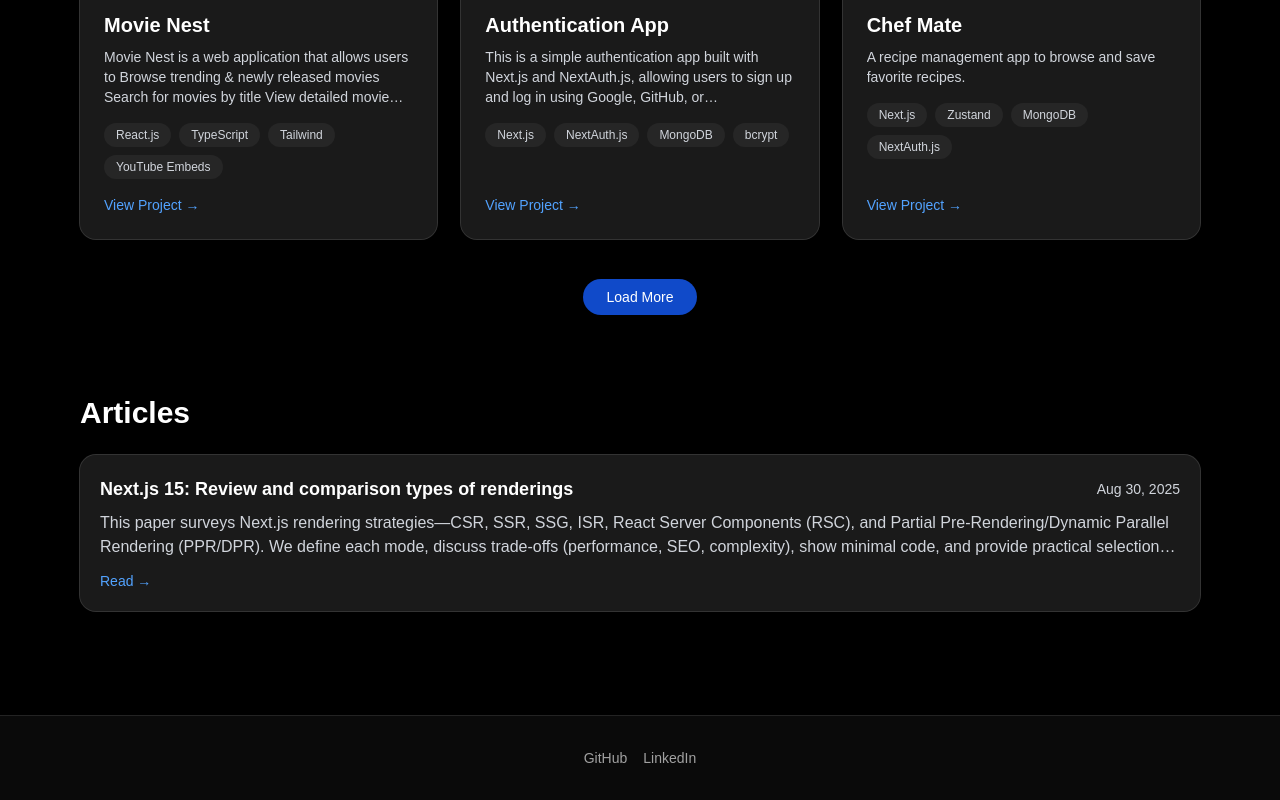
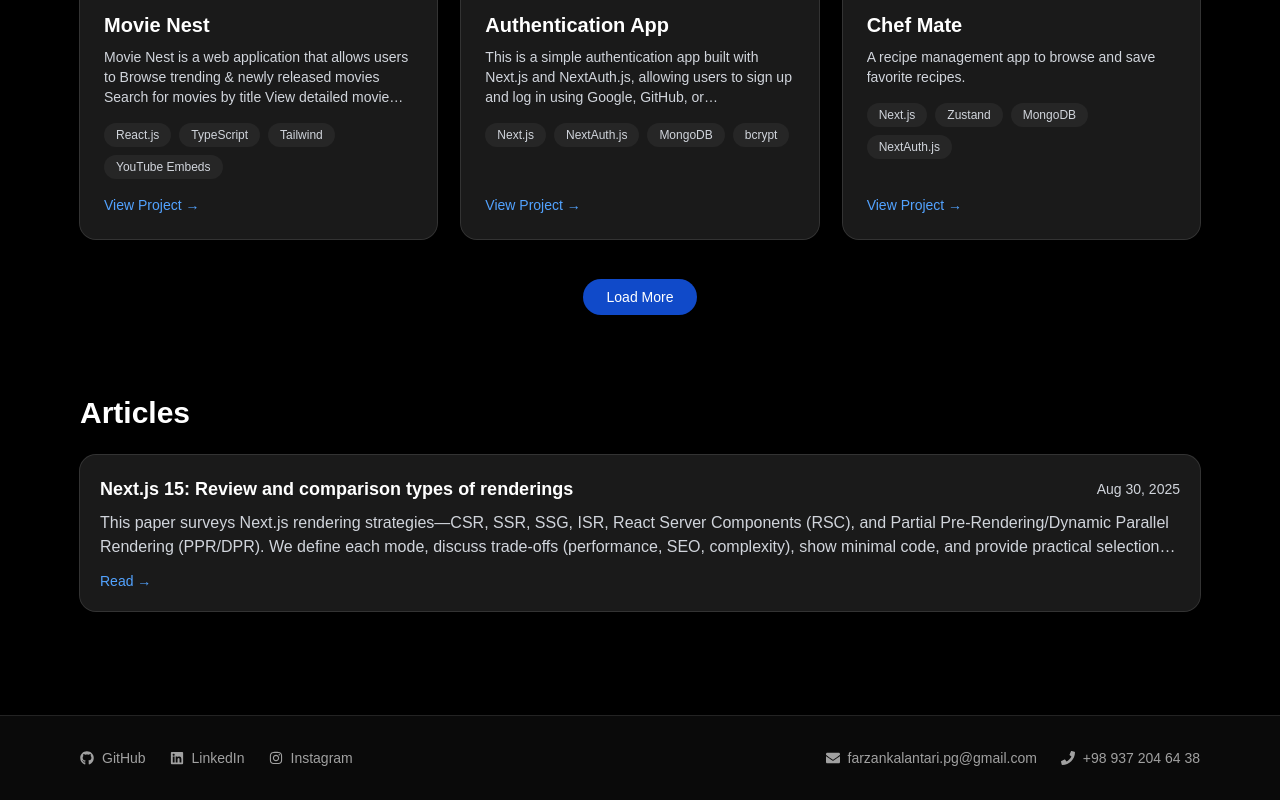
Before and after one commit to farzankln/farzan-portfolio, a Next.js app: page / in a window 1280 px wide. Shown: the part 2022-2822 px from the top of the page. Built offline with nearby package versions, Linux system fonts and the light colour scheme.

Commit message:
Refactor (components) : add new section in footer

```diff
--- a/src/components/Footer.tsx
+++ b/src/components/Footer.tsx
@@ -1,23 +1,54 @@
+import {
+  FaGithub,
+  FaLinkedin,
+  FaInstagram,
+  FaEnvelope,
+  FaPhone,
+} from "react-icons/fa";
+
 export default function Footer() {
   return (
     <footer className="mt-16 border-t border-white/10 bg-neutral-950">
-      <div className="mx-auto max-w-6xl px-4 py-8 text-sm text-neutral-400 flex flex-col md:flex-row items-center justify-center gap-3">
-        <div className="flex items-center gap-4">
+      <div className="mx-auto max-w-6xl px-4 py-8 text-sm text-neutral-400 flex flex-col md:flex-row items-center justify-between gap-6">
+        <div className="flex items-center gap-6">
           <a
             href="https://github.com/farzankln"
             target="_blank"
-            className="hover:text-white"
             rel="noreferrer"
+            className="flex items-center gap-2 hover:text-white transition-transform transform hover:scale-110"
           >
-            GitHub
+            <FaGithub /> GitHub
           </a>
           <a
             href="https://www.linkedin.com/in/farzan-kalantari-abbb9531b/"
             target="_blank"
-            className="hover:text-white"
             rel="noreferrer"
+            className="flex items-center gap-2 hover:text-white transition-transform transform hover:scale-110"
           >
-            LinkedIn
+            <FaLinkedin /> LinkedIn
+          </a>
+          <a
+            href="https://www.instagram.com/farzan_kalantari/"
+            target="_blank"
+            rel="noreferrer"
+            className="flex items-center gap-2 hover:text-white transition-transform transform hover:scale-110"
+          >
+            <FaInstagram /> Instagram
+          </a>
+        </div>
+
+        <div className="flex flex-col md:flex-row items-center gap-6">
+          <a
+            href="mailto:farzankalantari.pg@gmail.com"
+            className="flex items-center gap-2 hover:text-white transition-transform transform hover:scale-110"
+          >
+            <FaEnvelope /> farzankalantari.pg@gmail.com
+          </a>
+          <a
+            href="tel:+989372046438"
+            className="flex items-center gap-2 hover:text-white transition-transform transform hover:scale-110"
+          >
+            <FaPhone /> +98 937 204 64 38
           </a>
         </div>
       </div>
```
